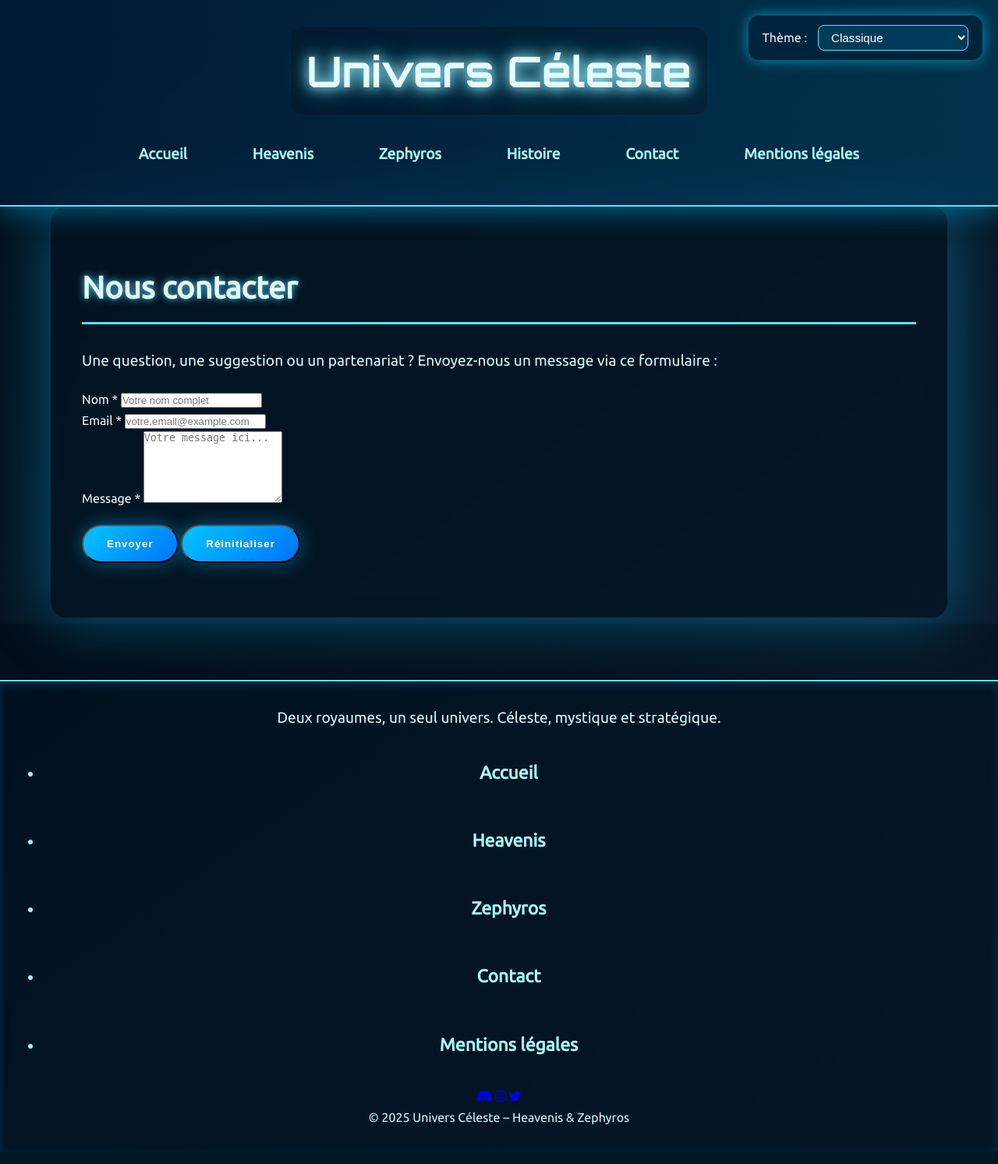
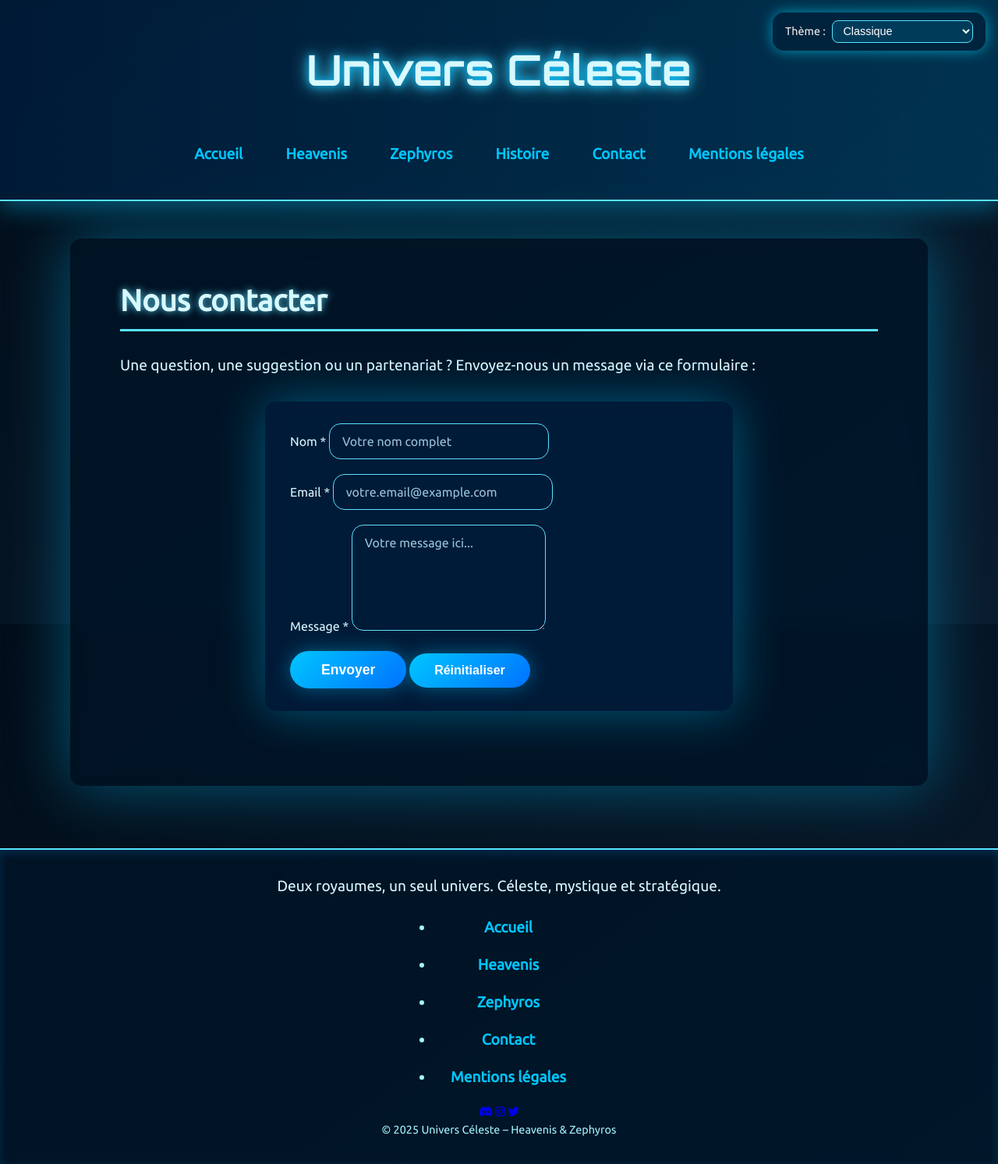
Before and after one commit to cedmystyx/heavenis, a PHP site: page /contact.html in a window 1280 px wide. Shown: the whole page at 78% size. Run offline with PHP 8.4, Linux system fonts and the light colour scheme; some libraries are stand-ins or nearby versions.

Commit message:
Update style.css

```diff
--- a/style.css
+++ b/style.css
@@ -1,347 +1,436 @@
-/* ----- VARIABLES CSS ----- */
+/* ========== VARIABLES GLOBALES ========== */
 :root {
-    --main-bg: linear-gradient(145deg, #020d19, #0a1c2e);
-    --header-glow-start: #a8f0ff;
-    --header-glow-end: #c5faff;
-    --header-shadow-start: #70e0ff;
-    --header-shadow-end: #5ad3f2;
-    --header-text-color: #e3fcff;
-    --header-bg-gradient: linear-gradient(to right, rgba(0, 30, 60, 0.75), rgba(0, 45, 75, 0.75), rgba(0, 60, 90, 0.75));
-    --border-accent: #58e3ff;
-    --form-bg: rgba(0, 30, 60, 0.75);
-    --btn-gradient: linear-gradient(135deg, #00c6ff, #0072ff);
-    --btn-gradient-hover: linear-gradient(135deg, #00d4ff, #008cff);
-    --text-main: #d7f9ff;
-    --text-secondary: #a2f4ff;
-    --text-placeholder: #bdefffcc;
+  --clr-primary-light: #00c6ff;
+  --clr-primary-dark: #0072ff;
+  --clr-accent: #58e3ff;
+  --clr-bg-start: #020d19;
+  --clr-bg-end: #0a1c2e;
+  --clr-text-main: #d7f9ff;
+  --clr-text-secondary: #a2f4ff;
+  --clr-text-placeholder: #bdefffcc;
+  --clr-header-shadow-start: #70e0ff;
+  --clr-header-shadow-end: #5ad3f2;
   --shadow-main: rgba(0, 195, 255, 0.4);
   --shadow-hover: rgba(0, 225, 255, 0.6);
+
   --font-title: 'Orbitron', sans-serif;
   --font-base: 'Ubuntu', sans-serif;
+
+  --transition-fast: 0.25s ease;
+  --border-radius: 15px;
 }
 
-/* ----- POLICES ----- */
+/* ========== IMPORT POLICES ========== */
 @import url('https://fonts.googleapis.com/css2?family=Orbitron:wght@500;800&family=Ubuntu&display=swap');
 
-/* ----- RESET ET BASE ----- */
-* {
-    margin: 0;
-    padding: 0;
-    box-sizing: border-box;
+/* ========== RESET GLOBAL ========== */
+*,
+*::before,
+*::after {
+  margin: 0; padding: 0; box-sizing: border-box;
   scroll-behavior: smooth;
+}
+
+html {
+  font-size: 16px; /* Base font size for rem */
+  scroll-padding-top: 70px; /* for fixed header offset */
 }
 
 body {
   font-family: var(--font-base);
-    background: var(--main-bg);
-    color: #f0faff;
+  background: linear-gradient(145deg, var(--clr-bg-start), var(--clr-bg-end));
+  color: var(--clr-text-main);
   min-height: 100vh;
-    line-height: 1.7;
+  line-height: 1.6;
   overflow-x: hidden;
-    transition: background 0.6s ease, color 0.3s ease;
-    background-size: cover;
+  -webkit-font-smoothing: antialiased;
+  -moz-osx-font-smoothing: grayscale;
   background-attachment: fixed;
 }
 
-/* ----- EN-TÊTE ----- */
+/* ========== FONDS DYNAMIQUES (à adapter) ========== */
+.bg-stars {
+  background: url('./img/stars.gif') center/cover no-repeat fixed;
+}
+.bg-nebula {
+  background: url('./img/nebula.gif') center/cover no-repeat fixed;
+}
+.bg-galaxy {
+  background: url('./img/galaxy.gif') center/cover no-repeat fixed;
+}
+.bg-guardian {
+  background: url('./img/guardians.gif') center/cover no-repeat fixed;
+}
+
+/* ========== HEADER ========== */
 header {
-    background: var(--header-bg-gradient);
-    padding: 35px 20px;
+  position: sticky;
+  top: 0; left: 0; right: 0;
+  background: linear-gradient(to right, rgba(0,30,60,0.75), rgba(0,45,75,0.75), rgba(0,60,90,0.75));
+  padding: 2rem 1rem;
+  text-align: center;
+  border-bottom: 2px solid var(--clr-accent);
   box-shadow: 0 8px 30px var(--shadow-main);
-    text-align: center;
-    position: sticky;
-    top: 0;
-    z-index: 1000;
-    border-bottom: 2px solid var(--border-accent);
-    backdrop-filter: blur(8px);
+  backdrop-filter: saturate(180%) blur(10px);
+  z-index: 9999;
 }
 
 header h1 {
   font-family: var(--font-title);
-    font-size: 3.4em;
-    color: var(--header-text-color);
-    text-shadow: 0 0 20px var(--header-shadow-start), 0 0 40px var(--header-shadow-end);
-    animation: glowPulse 3s infinite alternate;
-    background: rgba(0, 0, 0, 0.2);
-    padding: 10px 20px;
-    border-radius: 15px;
+  font-weight: 800;
+  font-size: clamp(2rem, 5vw, 3.4rem);
+  color: var(--clr-text-main);
+  text-shadow:
+    0 0 20px var(--clr-header-shadow-start),
+    0 0 40px var(--clr-header-shadow-end);
+  padding: 0.25em 0.75em;
+  border-radius: var(--border-radius);
   display: inline-block;
+  animation: glowPulse 3s ease-in-out infinite alternate;
+  word-break: break-word;
 }
 
-/* ----- ANIMATIONS HEADER ----- */
 @keyframes glowPulse {
-    0%   { text-shadow: 0 0 10px var(--header-glow-start), 0 0 20px var(--border-accent); }
-    100% { text-shadow: 0 0 25px var(--header-glow-end), 0 0 50px var(--border-accent); }
+  0% {
+    text-shadow:
+      0 0 10px var(--clr-primary-light),
+      0 0 20px var(--clr-accent);
+  }
+  100% {
+    text-shadow:
+      0 0 25px var(--clr-primary-dark),
+      0 0 50px var(--clr-accent);
+  }
 }
 
-/* ----- NAVIGATION ----- */
+/* ========== NAVIGATION ========== */
 nav {
-    margin-top: 20px;
-    text-align: center;
+  margin-top: 1.5rem;
+  display: flex;
+  justify-content: center;
+  flex-wrap: wrap;
+  gap: 0.8rem;
 }
 
 nav a {
-    color: #a8faff;
+  color: var(--clr-primary-light);
   text-decoration: none;
-    margin: 0 18px;
-    font-weight: bold;
-    font-size: 1.2em;
-    padding: 12px 20px;
-    border-radius: 30px;
-    transition: all 0.4s ease;
+  font-weight: 700;
+  font-size: clamp(1rem, 1.5vw, 1.3rem);
+  padding: 0.6rem 1.2rem;
+  border-radius: 9999px;
   border: 2px solid transparent;
-    display: inline-block;
+  transition: all var(--transition-fast);
+  user-select: none;
+  white-space: nowrap;
 }
 
-nav a:hover {
-    background: rgba(255, 255, 255, 0.1);
-    color: #ffffff;
-    border-color: var(--border-accent);
+nav a:hover,
+nav a:focus-visible {
+  background: rgba(255 255 255 / 0.1);
+  color: #fff;
+  border-color: var(--clr-accent);
   box-shadow: 0 0 15px var(--shadow-hover);
+  outline-offset: 3px;
 }
 
-/* ----- CONTENU PRINCIPAL ----- */
+/* ========== MAIN CONTENT ========== */
 main {
-    padding: 70px 40px;
-    max-width: 1150px;
-    margin: auto;
-    background: rgba(0, 20, 35, 0.6);
-    border-radius: 20px;
+  max-width: 1100px;
+  margin: 3rem auto 5rem;
+  padding: 2.5rem 1.5rem;
+  background: rgba(0, 20, 35, 0.7);
+  border-radius: var(--border-radius);
   box-shadow: 0 0 80px var(--shadow-main);
-    backdrop-filter: blur(14px);
-    animation: fadeIn 1s ease-in-out;
+  backdrop-filter: saturate(180%) blur(14px);
+  animation: fadeInUp 0.8s ease forwards;
+  word-break: break-word;
 }
 
-@keyframes fadeIn {
-    from { opacity: 0; transform: translateY(30px); }
-    to { opacity: 1; transform: translateY(0); }
+@keyframes fadeInUp {
+  from {
+    opacity: 0;
+    transform: translateY(30px);
+  }
+  to {
+    opacity: 1;
+    transform: translateY(0);
+  }
 }
 
 h2 {
-    color: #e0f9ff;
-    font-size: 2.5em;
-    margin-bottom: 30px;
-    border-bottom: 3px solid var(--border-accent);
-    padding-bottom: 10px;
-    text-shadow: 0 0 10px var(--header-shadow-end);
+  font-size: clamp(1.8rem, 3vw, 2.5rem);
+  color: var(--clr-text-main);
+  margin-bottom: 1.8rem;
+  border-bottom: 3px solid var(--clr-accent);
+  padding-bottom: 0.4rem;
+  text-shadow: 0 0 10px var(--clr-header-shadow-end);
+  word-break: break-word;
 }
 
 p, li {
-    font-size: 1.2em;
-    margin-bottom: 20px;
-    color: var(--text-main);
+  font-size: clamp(1rem, 1.5vw, 1.2rem);
+  margin-bottom: 1.2rem;
+  color: var(--clr-text-main);
+  word-wrap: break-word;
+  line-height: 1.5;
 }
 
-/* ----- LISTES ----- */
 ul {
-    padding-left: 25px;
+  padding-left: 1.5rem;
+  list-style-type: disc;
 }
 
 ul li::marker {
-    color: var(--text-secondary);
+  color: var(--clr-text-secondary);
 }
 
-/* ----- BOUTONS ----- */
+/* ========== BUTTONS ========== */
 .btn {
   display: inline-block;
-    padding: 15px 30px;
-    background: var(--btn-gradient);
-    color: white;
+  padding: 0.8rem 2rem;
+  font-weight: 700;
+  font-size: clamp(1rem, 1.2vw, 1.15rem);
+  color: #fff;
+  background: linear-gradient(135deg, var(--clr-primary-light), var(--clr-primary-dark));
+  border-radius: 9999px;
+  box-shadow: 0 0 25px var(--shadow-main);
+  text-align: center;
+  user-select: none;
+  cursor: pointer;
+  transition: all var(--transition-fast);
+  border: none;
   text-decoration: none;
-    border-radius: 40px;
-    font-weight: bold;
-    transition: all 0.3s ease;
-    box-shadow: 0 0 25px var(--shadow-main);
-    margin-top: 20px;
-    letter-spacing: 1px;
-    cursor: pointer;
 }
 
-.btn:hover {
-    background: var(--btn-gradient-hover);
+.btn:hover,
+.btn:focus-visible {
+  background: linear-gradient(135deg, #00d4ff, #008cff);
   box-shadow: 0 0 35px var(--shadow-hover);
   transform: scale(1.07);
+  outline-offset: 4px;
+  outline-color: var(--clr-accent);
+  outline-style: solid;
+  outline-width: 2px;
 }
 
-/* ----- PIED DE PAGE ----- */
+/* ========== FOOTER ========== */
 footer {
   text-align: center;
-    padding: 30px;
-    background: rgba(0, 20, 35, 0.6);
-    color: #d0f6ff;
-    font-size: 1em;
-    margin-top: 80px;
-    border-top: 2px solid var(--border-accent);
+  padding: 2rem 1rem;
+  background: rgba(0, 20, 35, 0.75);
+  color: var(--clr-text-secondary);
+  font-size: 0.9rem;
+  border-top: 2px solid var(--clr-accent);
   box-shadow: inset 0 4px 12px rgba(0, 150, 255, 0.2);
-    backdrop-filter: blur(6px);
+  backdrop-filter: saturate(180%) blur(6px);
+  user-select: none;
 }
 
-/* ----- SÉLECTEUR DE THÈME ----- */
+/* ========== THEME SELECTOR ========== */
 .theme-selector {
   position: fixed;
-    top: 20px;
-    right: 20px;
+  top: 1rem;
+  right: 1rem;
   background: rgba(0, 35, 60, 0.9);
-    padding: 12px 18px;
-    border-radius: 14px;
+  padding: 0.6rem 1rem;
+  border-radius: var(--border-radius);
   box-shadow: 0 0 18px var(--shadow-hover);
-    z-index: 9999;
-    transition: all 0.3s ease;
-    max-width: 90vw;
-    white-space: nowrap;
-    overflow: hidden;
+  z-index: 10000;
+  display: flex;
+  align-items: center;
+  gap: 0.5rem;
+  font-size: 0.9rem;
 }
 
 .theme-selector label {
   color: #eee;
-    font-size: 1em;
-    margin-right: 10px;
+  user-select: none;
+  white-space: nowrap;
 }
 
 .theme-selector select {
   background: #003c5a;
   color: #fff;
-    border: 1px solid var(--border-accent);
-    padding: 6px 12px;
+  border: 1px solid var(--clr-accent);
+  padding: 0.3rem 0.6rem;
   border-radius: 8px;
-    font-size: 0.95em;
-    outline: none;
-    transition: background 0.3s ease;
+  font-size: 0.9rem;
+  outline-offset: 2px;
+  cursor: pointer;
+  transition: background var(--transition-fast);
 }
 
-.theme-selector select:hover {
+.theme-selector select:hover,
+.theme-selector select:focus {
   background: #005b88;
 }
 
-/* ----- RESPONSIVE DESIGN ----- */
+/* ========== FORMULAIRES ========== */
+form {
+  display: flex;
+  flex-direction: column;
+  gap: 1.2rem;
+  max-width: 600px;
+  margin: 2rem auto 3rem;
+  background: rgba(0, 30, 60, 0.75);
+  padding: 1.8rem 2rem;
+  border-radius: var(--border-radius);
+  box-shadow: 0 0 60px var(--shadow-main);
+  backdrop-filter: saturate(180%) blur(12px);
+}
 
-/* Desktop large */
-@media (max-width: 1024px) {
+input[type="text"],
+input[type="email"],
+input[type="password"],
+textarea {
+  font-family: var(--font-base);
+  font-size: 1rem;
+  padding: 0.8rem 1rem;
+  border-radius: var(--border-radius);
+  border: 1.5px solid var(--clr-accent);
+  background: transparent;
+  color: var(--clr-text-main);
+  transition: border-color var(--transition-fast), box-shadow var(--transition-fast);
+  resize: vertical;
+  min-height: 2.4rem;
+}
+
+input::placeholder,
+textarea::placeholder {
+  color: var(--clr-text-placeholder);
+}
+
+input:focus,
+textarea:focus {
+  outline: none;
+  border-color: var(--clr-primary-light);
+  box-shadow: 0 0 15px var(--shadow-hover);
+}
+
+button[type="submit"] {
+  cursor: pointer;
+  font-weight: 700;
+  background: linear-gradient(135deg, var(--clr-primary-light), var(--clr-primary-dark));
+  color: white;
+  border: none;
+  border-radius: 9999px;
+  padding: 0.85rem 2.5rem;
+  font-size: 1.1rem;
+  box-shadow: 0 0 25px var(--shadow-main);
+  transition: background var(--transition-fast), box-shadow var(--transition-fast), transform var(--transition-fast);
+}
+
+button[type="submit"]:hover,
+button[type="submit"]:focus-visible {
+  background: linear-gradient(135deg, #00d4ff, #008cff);
+  box-shadow: 0 0 35px var(--shadow-hover);
+  transform: scale(1.07);
+  outline-offset: 4px;
+  outline-color: var(--clr-accent);
+  outline-style: solid;
+  outline-width: 2px;
+}
+
+/* ========== RESPONSIVE & ACCESSIBILITÉ ========== */
+
+/* Grand desktop */
+@media (min-width: 1200px) {
   main {
-        padding: 50px 30px;
+    padding: 3rem 4rem;
   }
 }
 
 /* Tablettes */
-@media (max-width: 768px) and (min-width: 481px) {
+@media (max-width: 900px) {
   header h1 {
-        font-size: 2.5em;
-        padding: 8px 16px;
+    font-size: clamp(2rem, 6vw, 3rem);
   }
 
   nav a {
-        font-size: 1.1em;
-        margin: 10px 14px;
-        padding: 10px 16px;
+    font-size: clamp(0.95rem, 2vw, 1.2rem);
+    padding: 0.5rem 1rem;
   }
 
   main {
-        padding: 40px 25px;
-        max-width: 90%;
-        border-radius: 15px;
+    margin: 2.5rem 1rem 4rem;
+    padding: 2rem 1.2rem;
+  }
+
+  form {
+    max-width: 90vw;
+  }
+}
+
+/* Mobiles */
+@media (max-width: 600px) {
+  html {
+    font-size: 14px;
+  }
+
+  header {
+    padding: 1.5rem 1rem;
+  }
+
+  nav {
+    gap: 0.6rem;
+  }
+
+  nav a {
+    font-size: 1rem;
+    padding: 0.45rem 0.9rem;
+  }
+
+  main {
+    margin: 2rem 0.8rem 3rem;
+    padding: 1.5rem 1rem;
+  }
+
+  h2 {
+    font-size: 1.75rem;
   }
 
   .btn {
-        padding: 12px 25px;
-        font-size: 1.1em;
+    padding: 0.7rem 1.8rem;
+    font-size: 1rem;
   }
 
-    .theme-selector {
-        top: 15px;
-        right: 15px;
-        padding: 10px 16px;
-        max-width: 80vw;
-        white-space: nowrap;
-        overflow: hidden;
+  form {
+    padding: 1.2rem 1rem;
   }
 }
 
-/* Mobile (petites résolutions) */
-@media (max-width: 480px) {
-    header h1 {
-        font-size: 2.1em;
-        padding: 6px 12px;
+/* Très petits écrans - montres connectées etc. */
+@media (max-width: 320px) {
+  html {
+    font-size: 12px;
   }
 
-    nav {
-        display: flex;
-        flex-direction: column;
-        align-items: center;
-        gap: 10px;
+  header h1 {
+    font-size: 1.5rem;
+    padding: 0.15em 0.4em;
   }
 
   nav a {
-        display: block;
-        margin: 0;
-        font-size: 1em;
-        padding: 8px 16px;
-        border-radius: 25px;
-        width: 90%;
-        max-width: 300px;
-        text-align: center;
+    font-size: 0.85rem;
+    padding: 0.3rem 0.6rem;
   }
 
   main {
-        padding: 25px 15px;
-        max-width: 95%;
-        border-radius: 12px;
+    margin: 1.5rem 0.5rem 2rem;
+    padding: 1rem 0.6rem;
   }
 
   h2 {
-        font-size: 2em;
-        margin-bottom: 20px;
-    }
-
-    p, li {
-        font-size: 1.1em;
+    font-size: 1.3rem;
   }
 
   .btn {
-        padding: 10px 20px;
-        font-size: 1em;
+    padding: 0.5rem 1.2rem;
+    font-size: 0.85rem;
   }
 
-    .theme-selector {
-        position: fixed;
-        bottom: 15px;
-        right: 50%;
-        transform: translateX(50%);
-        padding: 8px 14px;
-        border-radius: 12px;
-        max-width: 90vw;
-        white-space: nowrap;
-        overflow: hidden;
-        box-sizing: border-box;
+  form {
+    padding: 1rem 0.5rem;
   }
 }
-
-/* Montres connectées (smartwatches) */
-@media (max-width: 280px) {
-    header {
-        padding: 20px 10px;
-    }
-
-    header h1 {
-        font-size: 1.5em;
-        padding: 4px 8px;
-    }
-
-    nav {
-        display: flex;
-        flex-direction: column;
-        align-items: center;
-        gap: 6px;
-    }
-
-    nav a {
-        font-size: 0.85em;
-        padding: 6px 10px;
-        border-radius: 18px;
-        width: 90%;
-        max-width: 180px;
-        text-align: center;
-    }
-
-    main {
-        padding: 15px 10px;
-        max
```
Lines whose indentation alone changed are shown as unchanged.
